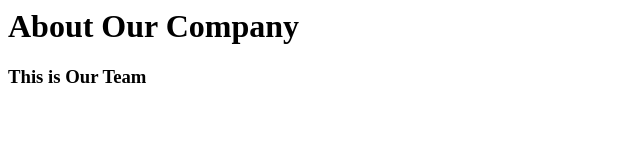
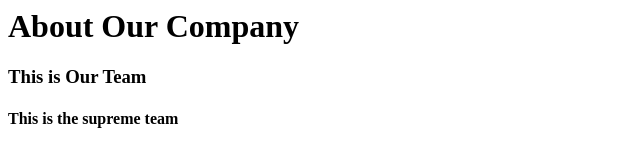
Before and after one commit to Cindykahindi/habibty, a plain HTML site: page aboutus.html in a window 1280 px wide. Shown: the whole page, without its empty margins (0-640 px from the left). Drawn offline with Linux system fonts and the light colour scheme.

Commit message:
our supreme team
this is our company's supreme team

```diff
--- a/aboutus.html
+++ b/aboutus.html
@@ -4,5 +4,6 @@
 	</head>
 	<body>
 		<h3>This is Our Team</h3>
+		<h4>This is the supreme team</h4>
 	</body>
 </html>
```
